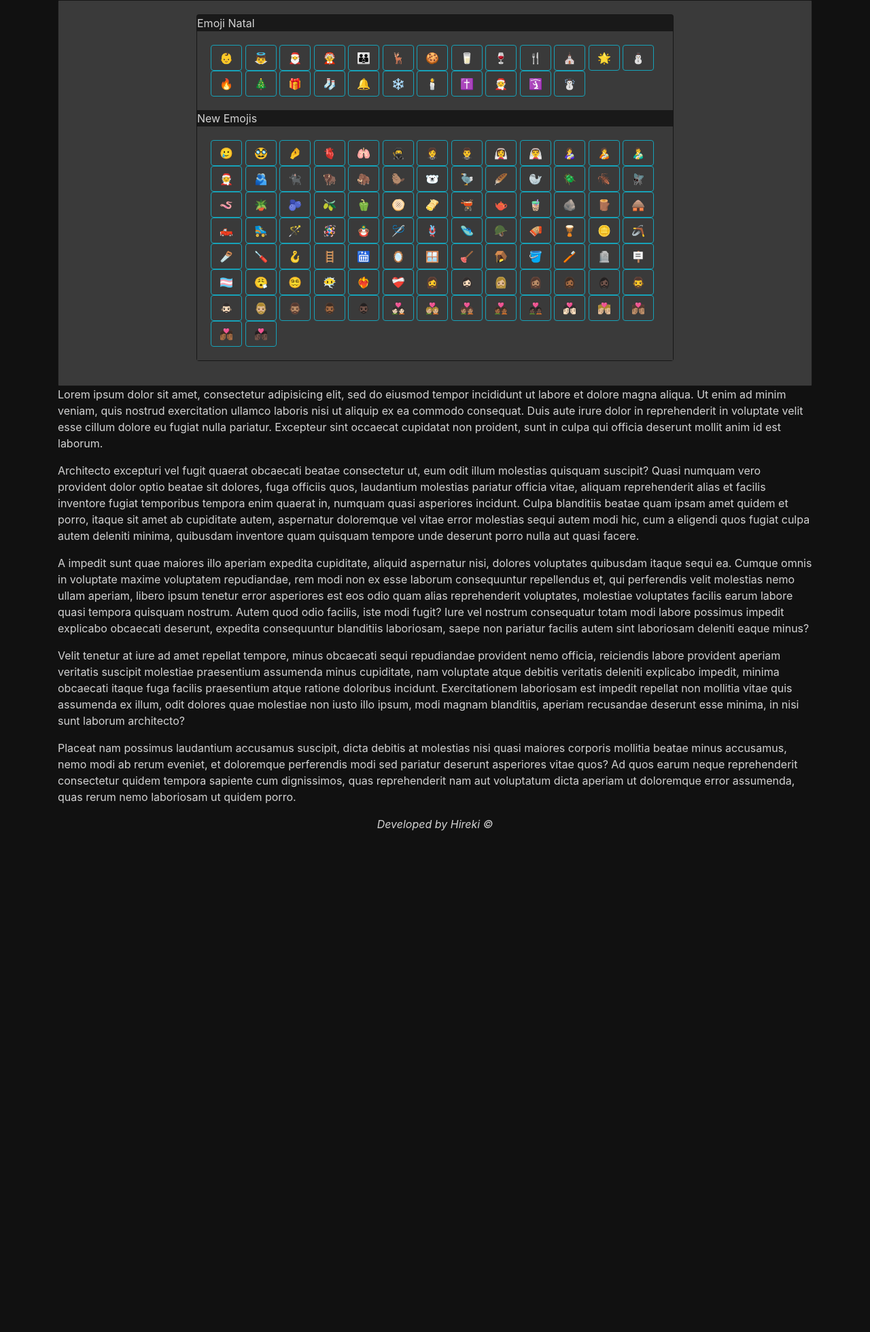
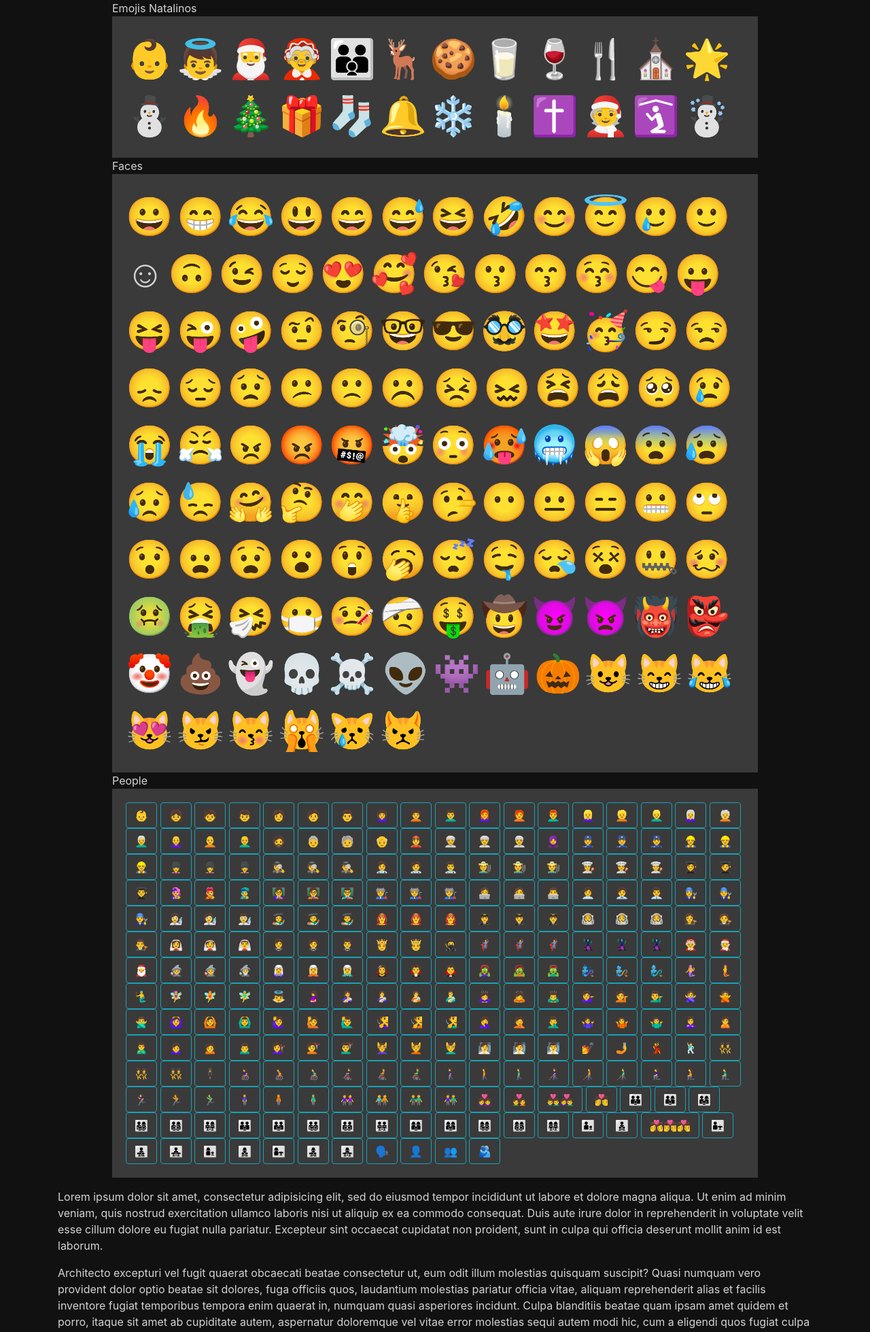
Before and after one commit to imHireki/django-website, a Django app: page /emoji/ in a window 1280 px wide. Shown: the part 56-2015 px from the top of the page at 68% size. Before the commit the page ends 1278 px from the top, so only its background shows below. Run offline with Django 3.2, Linux system fonts and the light colour scheme; some libraries are stand-ins or nearby versions.

Commit message:
add some fix in emoji page

```diff
--- a/emoji/templates/emoji/emoji.html
+++ b/emoji/templates/emoji/emoji.html
@@ -1,12 +1,13 @@
 {% extends 'base.html' %}
 
 {% block content %}
-<div class="card">
+
+<div class="row">
   {% if christmas %}
-    Emoji Natal
+    Emojis Natalinos
     <div class="card-body">
-      {% for x in christmas  %}
-        <button type="button" class="btn btn-outline-info" data-clipboard-text="{{ x }}">{{ x }}</button>
+      {% for x in christmas %}
+        <span class="emoji" data-clipboard-text="{{ x }}">{{ x }}</span>
       {% endfor %}
     </div>
   {% endif %}
@@ -14,8 +15,8 @@
   {% if faces %}
     Faces
     <div class="card-body">
-      {% for x in faces  %}
-        <button type="button" class="btn btn-outline-info" data-toggle="popover" data-clipboard-text="{{ x }}" data-content="Copiado!">{{ x }}</button>
+      {% for x in faces %}
+        <span class="emoji" data-clipboard-text="{{ x }}">{{ x }}</span>
       {% endfor %}
     </div>
   {% endif %}
@@ -24,137 +25,121 @@
     Gesture and body parts
     <div class="card-body">
       {% for x in gestures  %}
-        <button type="button" class="btn btn-outline-info" data-toggle="popover" data-clipboard-text="{{ x }}" data-content="Copiado!">{{ x }}</button>
+        <button type="button" class="btn btn-outline-info" data-clipboard-text="{{ x }}" data-content="Copiado!">{{ x }}</button>
       {% endfor %}
     </div>
   {% endif %}
-
   {% if people %}
     People
     <div class="card-body">
       {% for x in people  %}
-        <button type="button" class="btn btn-outline-info" data-toggle="popover" data-clipboard-text="{{ x }}" data-content="Copiado!">{{ x }}</button>
+        <button type="button" class="btn btn-outline-info" data-clipboard-text="{{ x }}" data-content="Copiado!">{{ x }}</button>
       {% endfor %}
     </div>
   {% endif %}
-
   {% if nature %}
     Animals and Nature
     <div class="card-body">
       {% for x in nature  %}
-        <button type="button" class="btn btn-outline-info" data-toggle="popover" data-clipboard-text="{{ x }}" data-content="Copiado!">{{ x }}</button>
+        <button type="button" class="btn btn-outline-info" data-clipboard-text="{{ x }}" data-content="Copiado!">{{ x }}</button>
       {% endfor %}
     </div>
   {% endif %}
-
   {% if food %}
     Food and Drink
     <div class="card-body">
       {% for x in food  %}
-        <button type="button" class="btn btn-outline-info" data-toggle="popover" data-clipboard-text="{{ x }}" data-content="Copiado!">{{ x }}</button>
+        <button type="button" class="btn btn-outline-info" data-clipboard-text="{{ x }}" data-content="Copiado!">{{ x }}</button>
       {% endfor %}
     </div>
   {% endif %}
-
   {% if activity %}
     Activity and Sports
     <div class="card-body">
       {% for x in activity  %}
-        <button type="button" class="btn btn-outline-info" data-toggle="popover" data-clipboard-text="{{ x }}" data-content="Copiado!">{{ x }}</button>
+        <button type="button" class="btn btn-outline-info" data-clipboard-text="{{ x }}" data-content="Copiado!">{{ x }}</button>
       {% endfor %}
     </div>
   {% endif %}
-
   {% if travel %}
     Travel and Places
     <div class="card-body">
       {% for x in travel  %}
-        <button type="button" class="btn btn-outline-info" data-toggle="popover" data-clipboard-text="{{ x }}" data-content="Copiado!">{{ x }}</button>
+        <button type="button" class="btn btn-outline-info" data-clipboard-text="{{ x }}" data-content="Copiado!">{{ x }}</button>
       {% endfor %}
     </div>
   {% endif %}
-
   {% if objects %}
     Objects
     <div class="card-body">
       {% for x in objects  %}
-        <button type="button" class="btn btn-outline-info" data-toggle="popover" data-clipboard-text="{{ x }}" data-content="Copiado!">{{ x }}</button>
+        <button type="button" class="btn btn-outline-info" data-clipboard-text="{{ x }}" data-content="Copiado!">{{ x }}</button>
       {% endfor %}
     </div>
   {% endif %}
-
   {% if symbols %}
     Symbols
     <div class="card-body">
       {% for x in symbols  %}
-        <button type="button" class="btn btn-outline-info" data-toggle="popover" data-clipboard-text="{{ x }}" data-content="Copiado!">{{ x }}</button>
+        <button type="button" class="btn btn-outline-info" data-clipboard-text="{{ x }}" data-content="Copiado!">{{ x }}</button>
       {% endfor %}
     </div>
   {% endif %}
-
   {% if flags %}
     Flags
     <div class="card-body">
       {% for x in flags  %}
-        <button type="button" class="btn btn-outline-info" data-toggle="popover" data-clipboard-text="{{ x }}" data-content="Copiado!">{{ x }}</button>
+        <button type="button" class="btn btn-outline-info" data-clipboard-text="{{ x }}" data-content="Copiado!">{{ x }}</button>
       {% endfor %}
     </div>
   {% endif %}
-
   {% if newemojis %}
     New Emojis
     <div class="card-body">
       {% for x in newemojis  %}
-        <button type="button" class="btn btn-outline-info" data-toggle="popover" data-clipboard-text="{{ x }}" data-content="Copiado!">{{ x }}</button>
+        <button type="button" class="btn btn-outline-info" data-clipboard-text="{{ x }}" data-content="Copiado!">{{ x }}</button>
       {% endfor %}
     </div>
   {% endif %}
-
   {% if color0 %}
     Color 0
     <div class="card-body">
       {% for x in color0  %}
-        <button type="button" class="btn btn-outline-info" data-toggle="popover" data-clipboard-text="{{ x }}" data-content="Copiado!">{{ x }}</button>
+        <button type="button" class="btn btn-outline-info" data-clipboard-text="{{ x }}" data-content="Copiado!">{{ x }}</button>
       {% endfor %}
     </div>
   {% endif %}
-
   {% if color1 %}
     Color 1
     <div class="card-body">
       {% for x in color1  %}
-        <button type="button" class="btn btn-outline-info" data-toggle="popover" data-clipboard-text="{{ x }}" data-content="Copiado!">{{ x }}</button>
+        <button type="button" class="btn btn-outline-info" data-clipboard-text="{{ x }}" data-content="Copiado!">{{ x }}</button>
       {% endfor %}
     </div>
   {% endif %}
-
   {% if color2 %}
     Color 2
     <div class="card-body">
       {% for x in color2  %}
-        <button type="button" class="btn btn-outline-info" data-toggle="popover" data-clipboard-text="{{ x }}" data-content="Copiado!">{{ x }}</button>
+        <button type="button" class="btn btn-outline-info" data-clipboard-text="{{ x }}" data-content="Copiado!">{{ x }}</button>
       {% endfor %}
     </div>
   {% endif %}
-
   {% if color3 %}
     Color 3
     <div class="card-body">
       {% for x in color3  %}
-        <button type="button" class="btn btn-outline-info" data-toggle="popover" data-clipboard-text="{{ x }}" data-content="Copiado!">{{ x }}</button>
+        <button type="button" class="btn btn-outline-info" data-clipboard-text="{{ x }}" data-content="Copiado!">{{ x }}</button>
       {% endfor %}
     </div>
   {% endif %}
-
   {% if color4 %}
     Color 4
     <div class="card-body">
       {% for x in color4  %}
-        <button type="button" class="btn btn-outline-info" data-toggle="popover" data-clipboard-text="{{ x }}" data-content="Copiado!">{{ x }}</button>
+        <button type="button" class="btn btn-outline-info" data-clipboard-text="{{ x }}" data-content="Copiado!">{{ x }}</button>
       {% endfor %}
     </div>
   {% endif %}
-
-
 </div>
 {% endblock %}
--- a/emoji/views.py
+++ b/emoji/views.py
@@ -342,9 +342,9 @@ def emoji(request):
     return render(request, 'emoji/emoji.html',
                   {
                       'christmas': christmas,
-                    #   'faces': faces,
+                      'faces': faces,
                     #   'gestures': gestures,
-                    #   'people': people,
+                      'people': people,
                     #   'nature': nature,
                     #   'food': food,
                     #   'activity': activity,
@@ -352,7 +352,7 @@ def emoji(request):
                     #   'objects': objects,
                     #   'symbols': symbols,
                     #   'flags': flags,
-                      'newemojis': newemojis,
+                    #   'newemojis': newemojis,
                     #   'color0': color0,
                     #   'color1': color1,
                     #   'color2': color2,
--- a/templates/base.html
+++ b/templates/base.html
@@ -12,13 +12,11 @@
   <div class="container">
     <!-- Navigator -->
     {% include 'partials/_nav.html'%}
-    <div class="card">
-      <div class="card-body">
 
     <!-- Div 100%-->
     <div class="row justify-content-center">
       <!-- Content -->
-          <div class="col-md-8">
+      <div class="col-md-10">
       {% block content %}{% endblock %}
       </div>
       <!-- Input -->
@@ -37,12 +35,8 @@
       </div>
     </div>
 
-      </div>
-    </div>
-
   {% lorem 5 p %}
   </div>
-
   {% include 'partials/_footer.html' %}
 
   <!-- Bootstrap core JavaScript -->
--- a/templates/static/vendor/hireki/custom.css
+++ b/templates/static/vendor/hireki/custom.css
@@ -6,15 +6,21 @@
 .card {
   background-color: rgb(25, 25, 25);
 }
+
 .card-body {
   background-color: rgb(58, 58, 58);
   ;
+}
+
+.emoji {
+  font-size: 3.5em
 }
 
 .btn {
   color:lightgray;
   background-color: rgb(58, 58, 58);
 }
+
 body {
   background-color: #111;
   color: lightgray;
--- a/templates/static/vendor/hireki/custom.js
+++ b/templates/static/vendor/hireki/custom.js
@@ -1,13 +1,13 @@
 // Popover toggler
-$('.btn').popover({
-    content:"Copy ;)",
+$('.emoji').popover({
+    content:"Copiado xD",
     placement:"top",
     }).click(function (
         ){
         setTimeout(function () {
-            $('.btn').popover('hide');
+            $('.emoji').popover('hide');
         }, 1000);
 });
 
 // ClipboardJs toggler
-new ClipboardJS('.btn');
+new ClipboardJS('.emoji');
```
Lines whose indentation alone changed are shown as unchanged.
